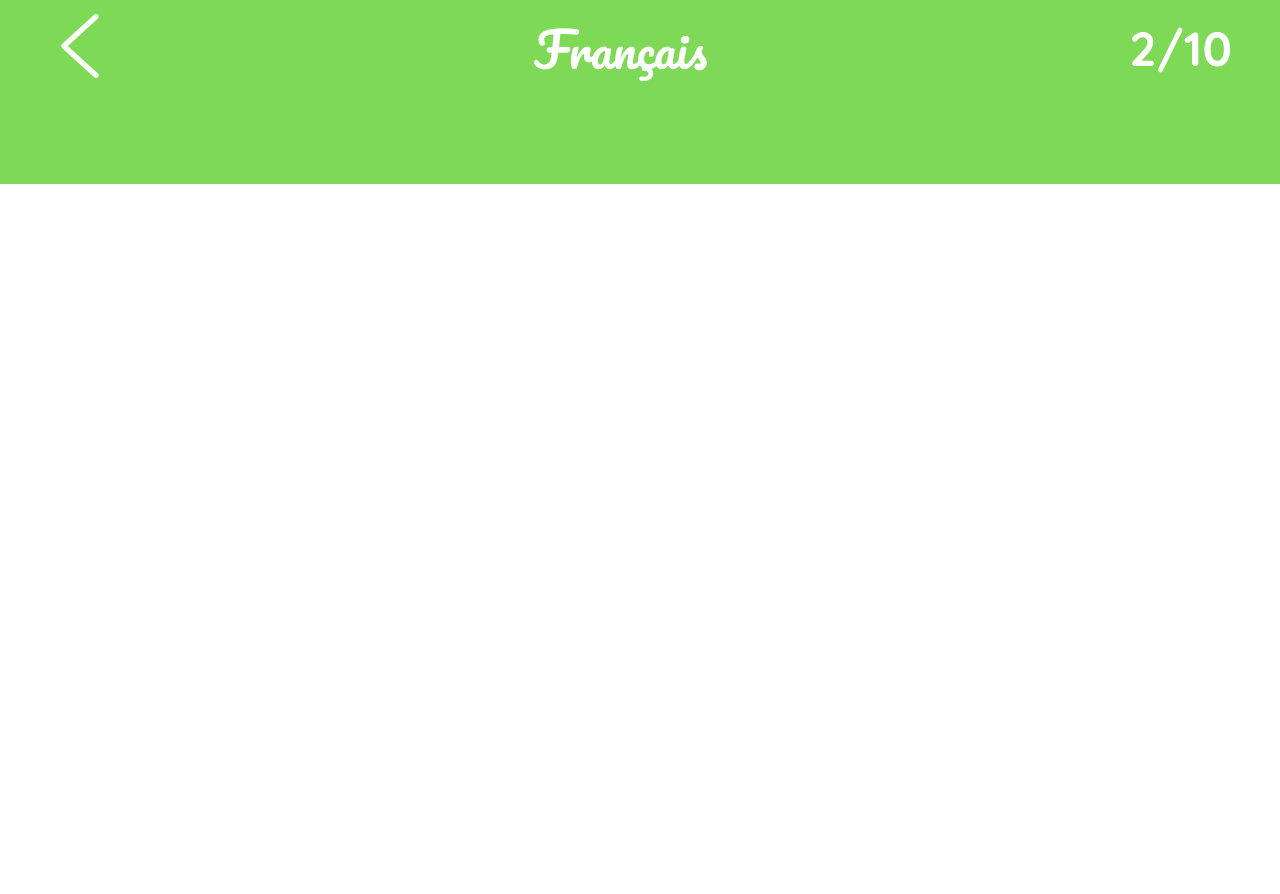
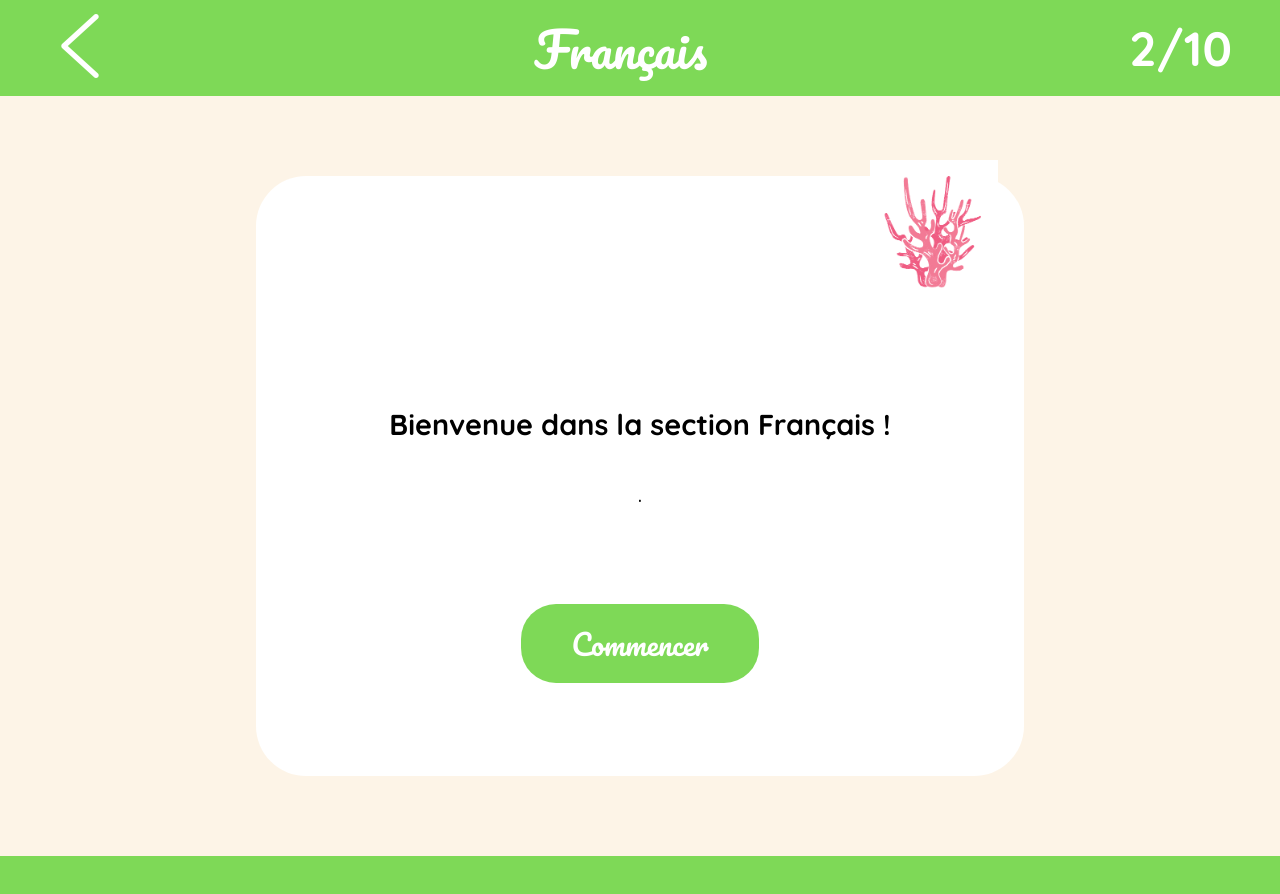
Before and after one commit to MathieuMrt/Mon-cahier-de-vacances, a React (Vite) app: page /francais in a window 1280 px wide. Shown: the top 894 px of the page. Before the commit the page ends 800 px from the top, so only its background shows below. Built offline with nearby package versions, Linux system fonts and the light colour scheme.

Commit message:
CV9 consigne end FR

```diff
--- /dev/null
+++ b/src/components/Francais/ConsigneFr.jsx
@@ -0,0 +1,16 @@
+import coral from '../../assets/images/coral.png'
+
+const ConsigneFr = () => {
+    return (
+        <div className="Consigne">
+            <img src={coral} alt="coral" className='Consigne_img'/>
+            <div className='Consigne_text'>
+            <h2 className='Consigne_h2'>Bienvenue dans la section Français !</h2><br/><br/>
+            <p className='Consigne_p'>.</p>
+            </div>
+            <button className='Francais_button'>Commencer</button>
+        </div>
+    );
+};
+
+export default ConsigneFr;
--- /dev/null
+++ b/src/components/Francais/EndFr.jsx
@@ -0,0 +1,22 @@
+import coral from '../../assets/images/coral.png'
+
+const EndFr = () => {
+    return (
+        <div className = "end">
+            <div className="Consigne">
+            <img src={coral} alt="coral" className='Consigne_img'/>
+            <div className='Consigne_text'>
+            <h2 className='Consigne_h2'>✨ Bravo  ✨</h2><br/><br/>
+            <p className='Consigne_p'>Tu as fini le parcours Français !</p>
+            </div>
+            <div className='Consigne_container_buttons_endPage'>
+            <button className='Francais_button_retourHome'>Accueil</button>
+            <button className='Francais_button'>Suivant</button>
+
+            </div>
+        </div>
+        </div>
+    );
+};
+
+export default EndFr;
--- a/src/components/Francais/Francais.jsx
+++ b/src/components/Francais/Francais.jsx
@@ -1,11 +1,14 @@
 import React from 'react';
 import Header from '../Header/Header.jsx';
 import Footer from '../Footer/Footer.jsx';
+import ConsigneFr from './ConsigneFr.jsx';
+import EndFr from './EndFr.jsx';
 
-const Francais = ({color}) => {
+const Francais = () => {
     return (
         <div className="francais">
             <Header color="francaisColor" subject="Français"/>
+            <ConsigneFr />
             <Footer color="francaisColor"/>
         </div>
     );
--- a/src/components/Francais/Francais.scss
+++ b/src/components/Francais/Francais.scss
@@ -1,3 +1,25 @@
-.francais {
+.Francais {
 
+ &_button {
+    background-color: $francaisColor;
+    border-radius: 35px;
+    display: inline-block;
+    color: #ffffff;
+    font-family: $titleFont;
+    font-size: 1.8rem;
+    padding: 14px 50px;
+    text-decoration: none;
+ }
+
+ &_button_retourHome {
+        background-color:$white;
+        border: solid 2px $francaisColor;
+        border-radius:35px;
+        display:inline-block;
+        color:$francaisColor;
+        font-family:$titleFont;
+        font-size:1.8rem;
+        padding:14px 50px;
+        text-decoration:none;
+ }
 }
--- a/src/components/Geographie/Consigne.jsx
+++ b/src/components/Geographie/Consigne.jsx
@@ -5,7 +5,7 @@ const Consigne = () => {
         <div className="Consigne">
             <img src={sun} alt="sun" className='Consigne_img'/>
             <div className='Consigne_text'>
-            <h2 className='Consigne_h2'>Bienvenue dans la section géographie !</h2><br/><br/>
+            <h2 className='Consigne_h2'>Bienvenue dans la section Géographie !</h2><br/><br/>
             <p className='Consigne_p'>Teste tes connaissances des drapeaux et capitales européennes à travers 10 questions.</p>
             </div>
             <button className='Consigne_button'>Commencer</button>
```
Also changed, not shown: src/assets/images/coral.png (added).
